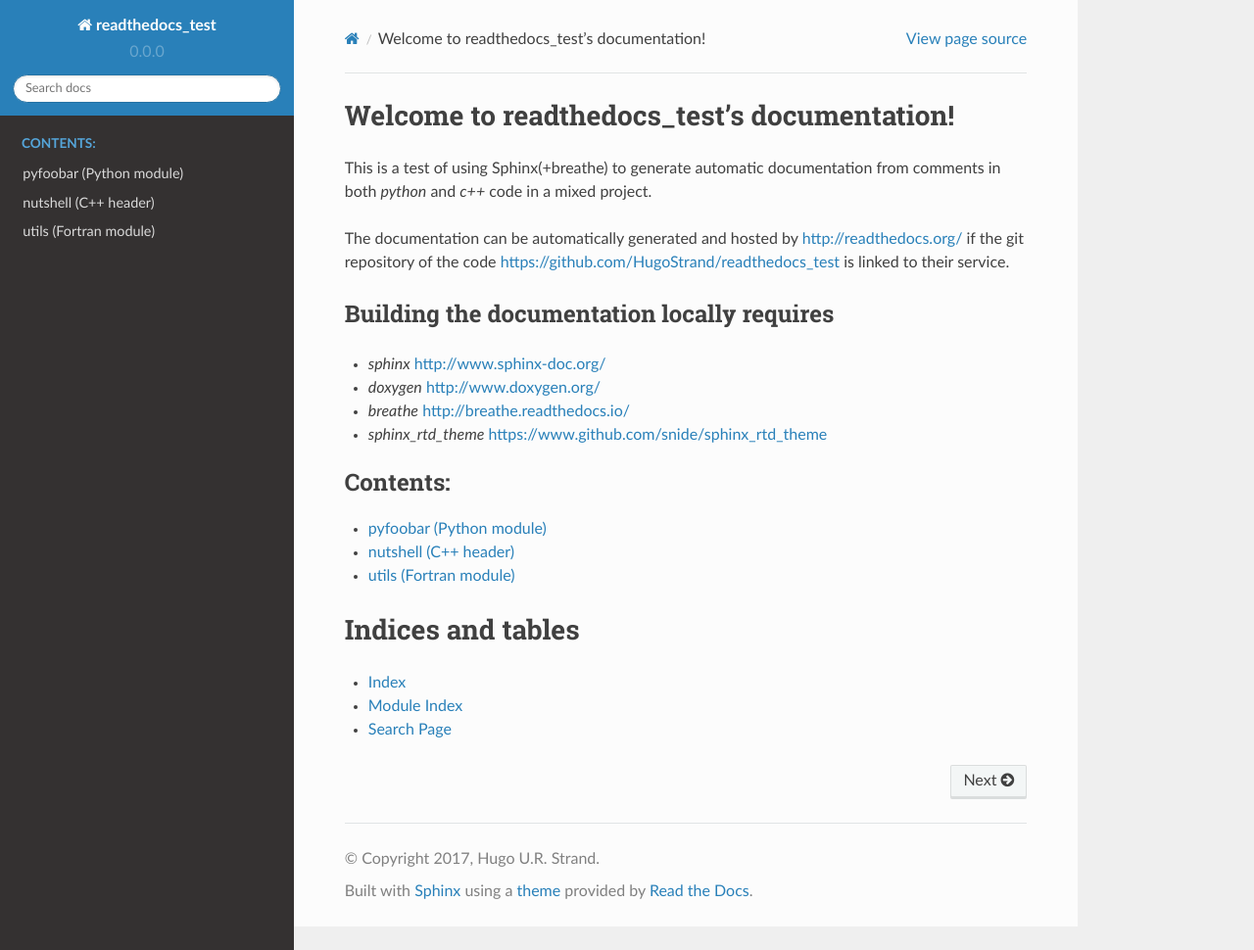
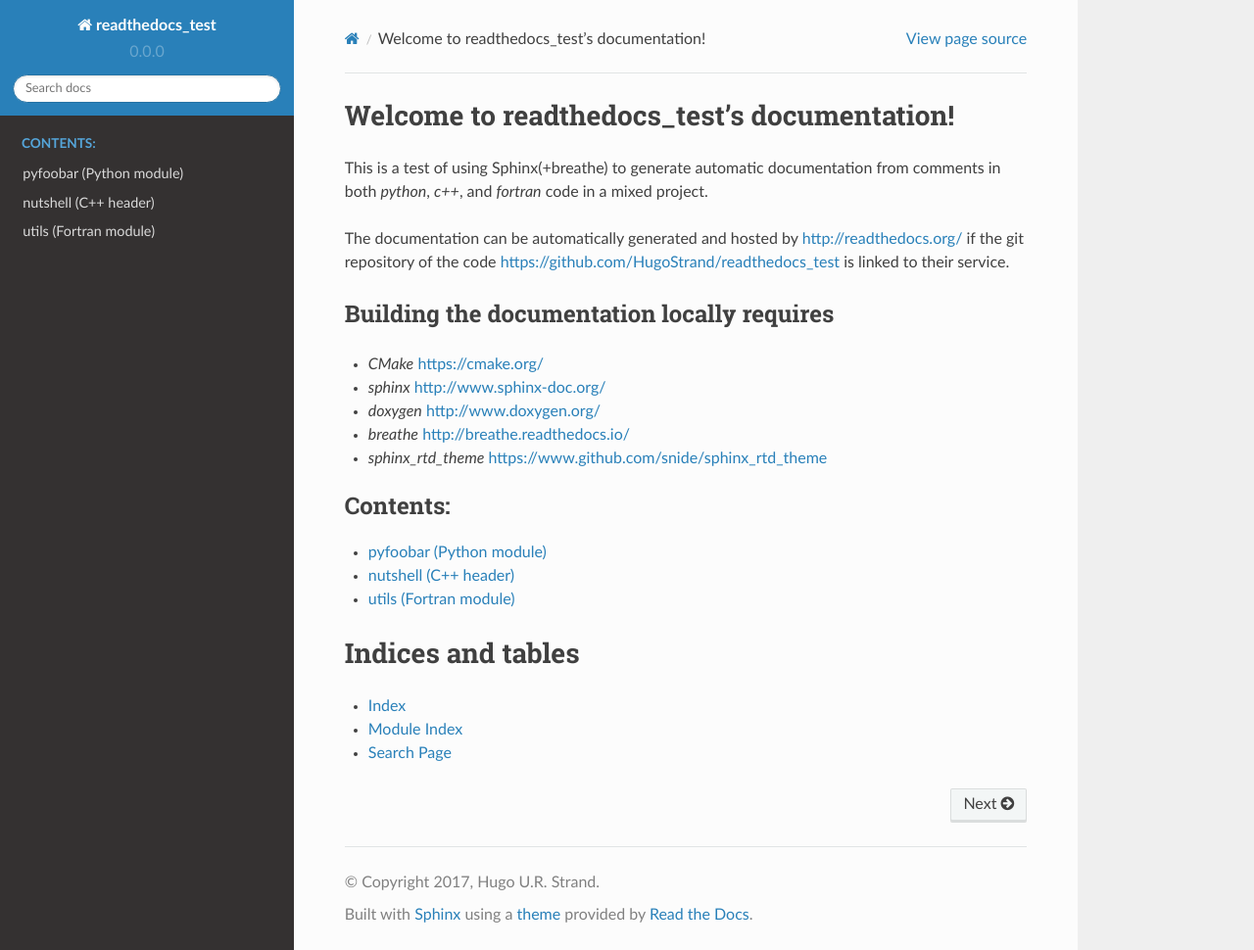
Before and after one commit to HugoStrand/readthedocs_test, a Sphinx documentation site: the page built from doc/index.rst, in a window 1280 px wide and 970 px high. Shown: the whole window at 98% size. Built offline with Sphinx 7.4.7 and the Read the Docs theme 2.0.0, drawn with Linux system fonts in a browser that asks for light colours.

```diff
--- a/doc/index.rst
+++ b/doc/index.rst
@@ -6,13 +6,14 @@
 Welcome to readthedocs_test's documentation!
 ============================================
 
-This is a test of using Sphinx(+breathe) to generate automatic documentation from comments in both `python` and `c++` code in a mixed project.
+This is a test of using Sphinx(+breathe) to generate automatic documentation from comments in both `python`, `c++`, and `fortran` code in a mixed project.
 
 The documentation can be automatically generated and hosted by http://readthedocs.org/ if the git repository of the code https://github.com/HugoStrand/readthedocs_test is linked to their service.
 
 Building the documentation locally requires
 -------------------------------------------
 
+- `CMake` https://cmake.org/
 - `sphinx` http://www.sphinx-doc.org/
 - `doxygen` http://www.doxygen.org/
 - `breathe` http://breathe.readthedocs.io/
```
Also changed, not shown: Readme.md (+1 -1 lines).
